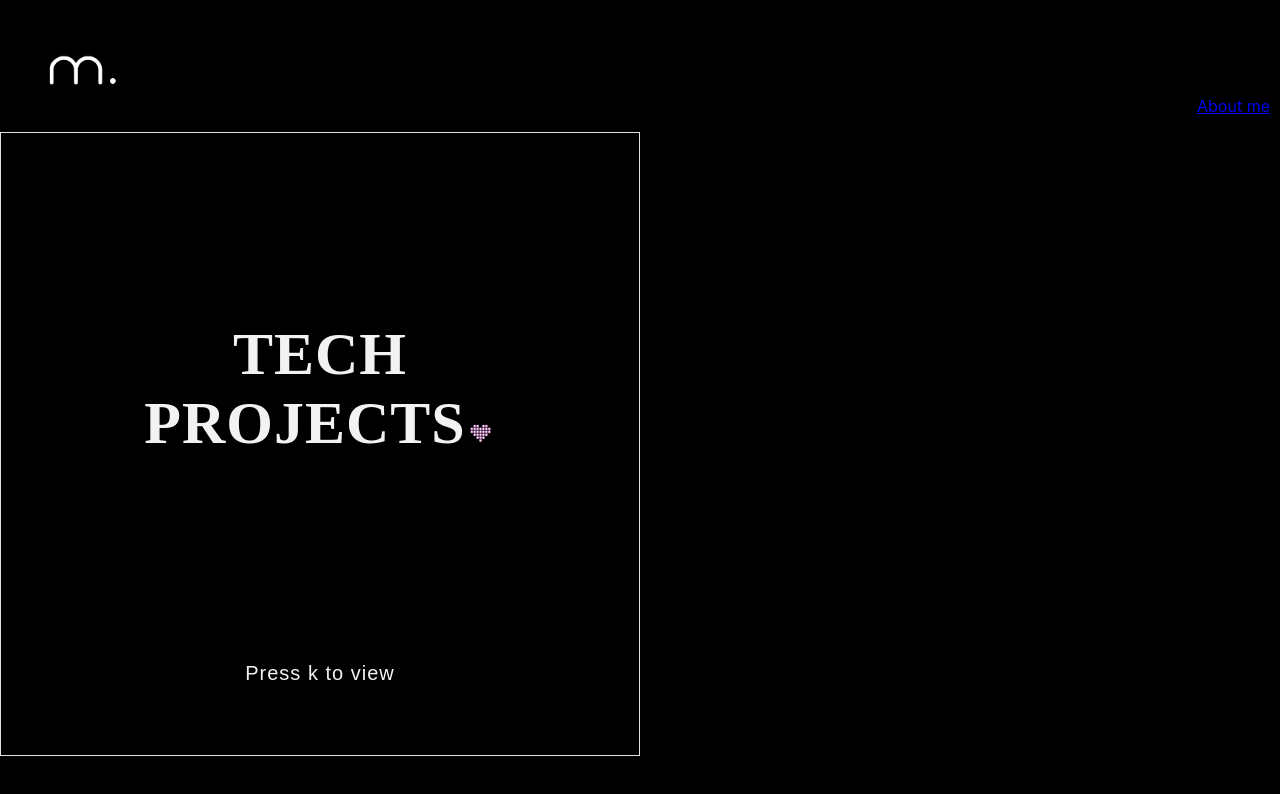
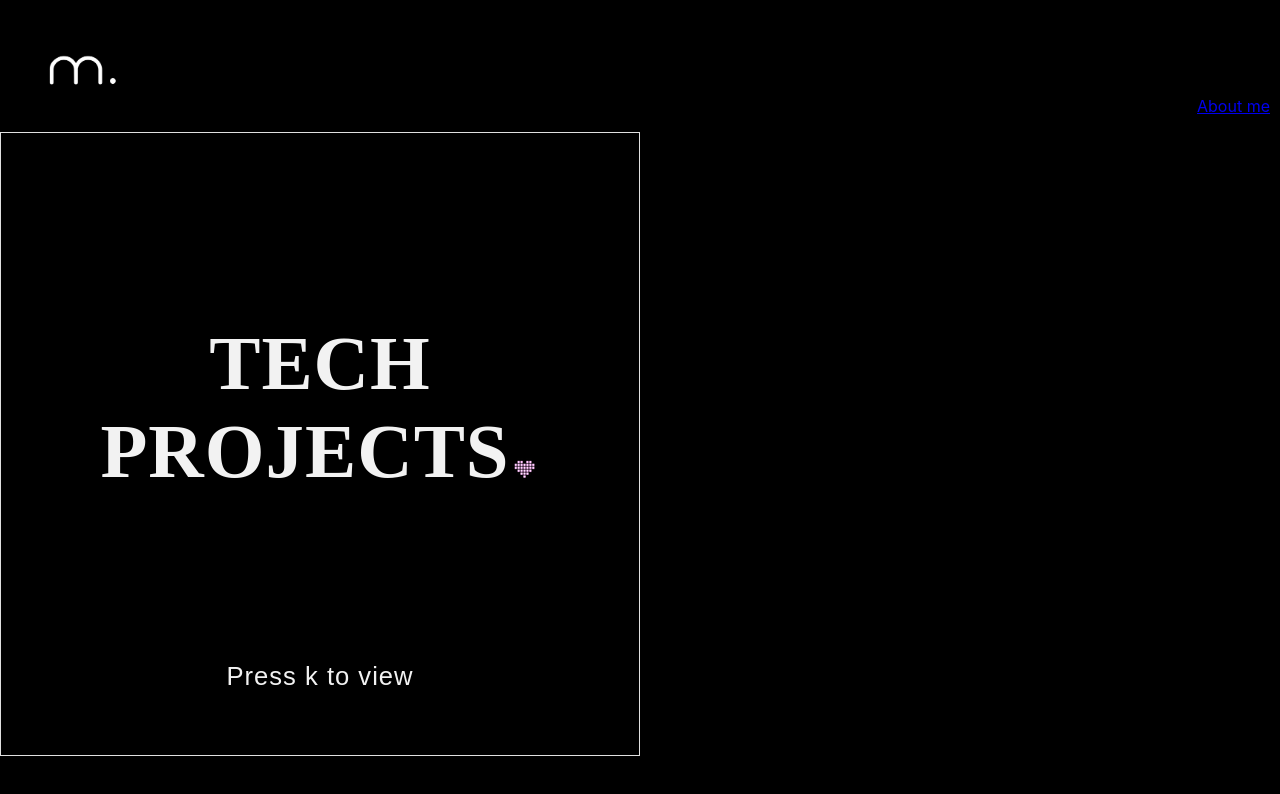
Before and after one commit to MassivaM/portfolio, a React (Create React App) app in the folder massy-portfolio/: page / in a window 1280 px wide. Shown: the top 794 px of the page. Built offline with nearby package versions, Linux system fonts and the light colour scheme; a web font is replaced by a local one.

Commit message:
animation for tech

```diff
--- a/massy-portfolio/src/Home.css
+++ b/massy-portfolio/src/Home.css
@@ -21,7 +21,7 @@
     font-family: 'Allan', cursive;;
     font-style: normal;
     font-weight: bold;
-    font-size: 60px;
+    font-size: 6vw;
     text-align: center;
     color:#F2F2F2;
 }
@@ -29,10 +29,24 @@
 {
     vertical-align:-10%;
 }
+
+@keyframes move-text {
+
+    from {font-size:2vw}
+  to {font-size:2.07vw}
+
+
+}
 .enter{
     grid-row:3;
     font-family: 'Aldrich', sans-serif;
-    font-size: 20px;
+    font-size: 2vw;
     text-align: center;
     color: #F2F2F2;
+    animation-name: move-text;
+  animation-duration: 1s;
+  animation-iteration-count: infinite;
+  animation-direction: alternate-reverse;
+  animation-timing-function: ease;
+
 }
```
